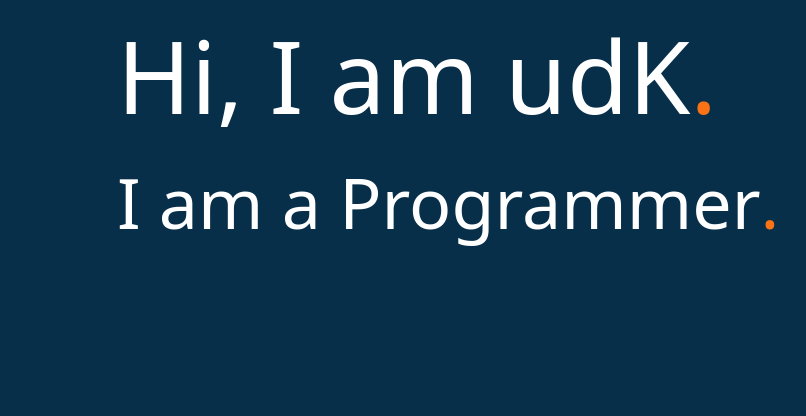
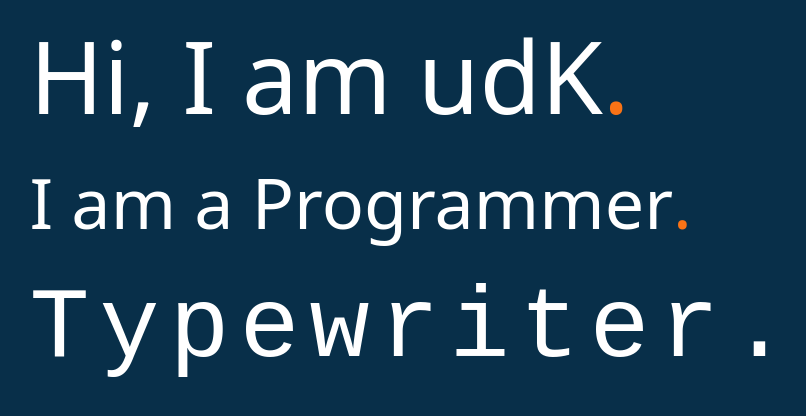
Before and after one commit to udK01/ScrollAnimateProject, a React (Vite) app in the folder ScrollAnimateProject/: page / in a window 1280 px wide. Shown: the top 416 px of the page, without its empty margins (223-1029 px from the left). Built offline with nearby package versions, Linux system fonts and the light colour scheme.

Commit message:
Added typewriter effect.

```diff
--- a/ScrollAnimateProject/src/App.jsx
+++ b/ScrollAnimateProject/src/App.jsx
@@ -57,6 +57,9 @@ export default function App() {
             </div>
           </div>
         </div>
+        <div className="container">
+          <p className="text">Typewriter.</p>
+        </div>
       </div>
     </section>
   );
--- a/ScrollAnimateProject/src/index.css
+++ b/ScrollAnimateProject/src/index.css
@@ -31,3 +31,29 @@
 .transition-width {
   transition: width 0.75s;
 }
+
+.container {
+  display: inline-block;
+}
+
+.text {
+  letter-spacing: 10px;
+  font-family: monospace;
+  border-right: 5px solid;
+  width: 100%;
+  white-space: nowrap;
+  overflow: hidden;
+  animation: typing 1.5s steps(11), cursor 0.6s step-end infinite alternate;
+}
+
+@keyframes cursor {
+  50% {
+    border-color: transparent;
+  }
+}
+
+@keyframes typing {
+  from {
+    width: 0;
+  }
+}
```
